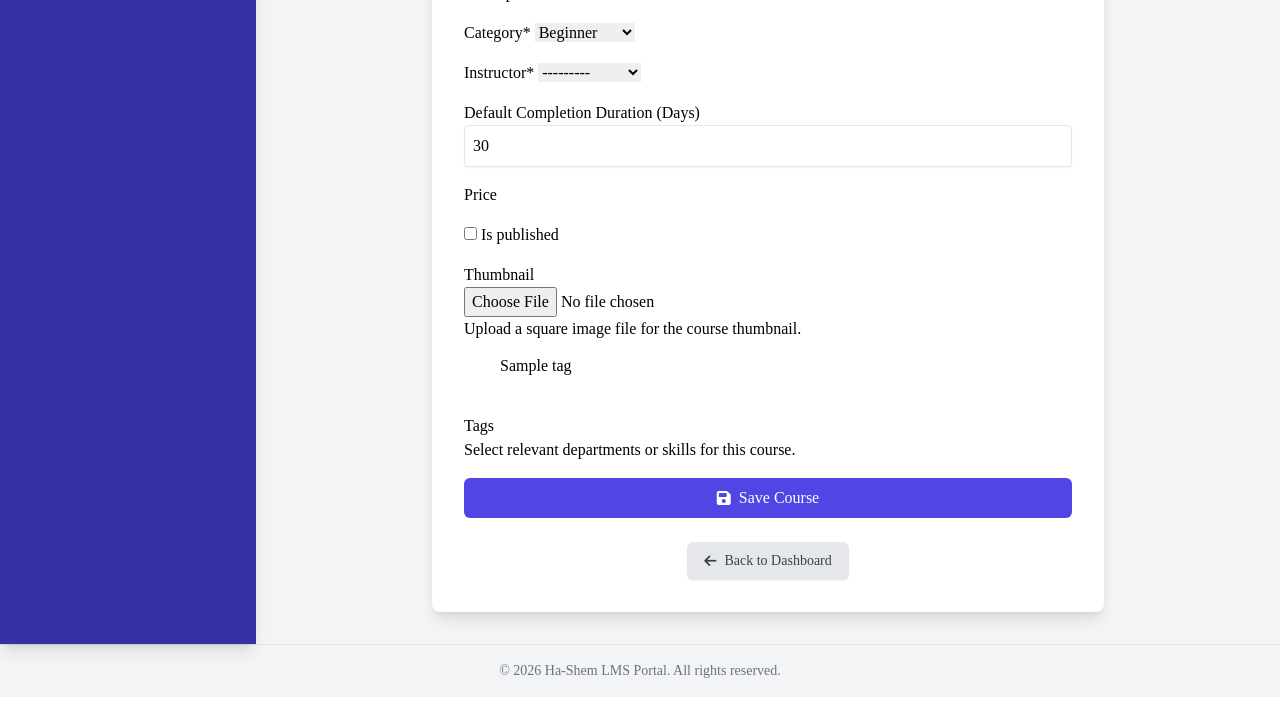
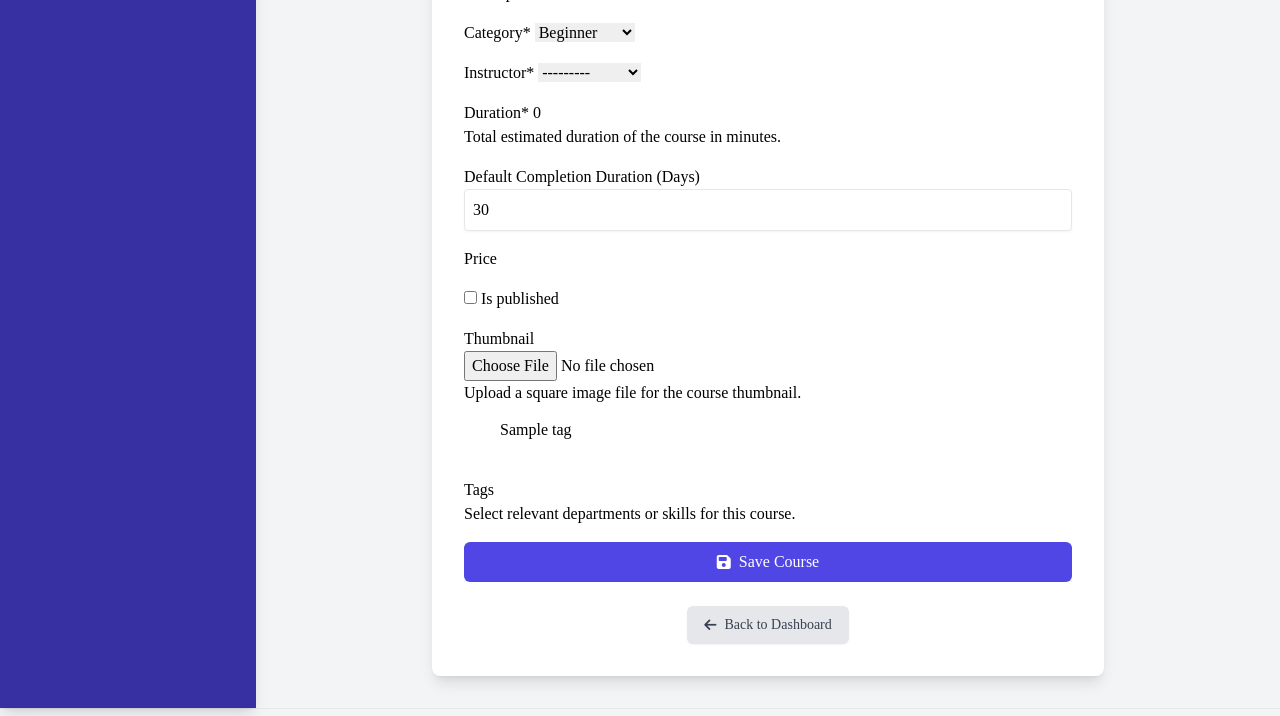
Before and after one commit to Dhamilare/LMS_v_2, a Django app: page /courses/create/ in a window 1280 px wide. Shown: the part 470-1186 px from the top of the page. Before the commit the page ends 1148 px from the top, so only its background shows below. Run offline with Django 5.2, Linux system fonts and the light colour scheme; a user stored in the database is signed in; tables that the repository leaves empty hold one stand-in row (values such as "Sample post"); some libraries are stand-ins or nearby versions.

Commit message:
new changes

```diff
--- a/lmsApp/forms.py
+++ b/lmsApp/forms.py
@@ -69,7 +69,7 @@ class InstructorUpdateForm(UserChangeForm):
 class CourseForm(forms.ModelForm):
     class Meta:
         model = Course
-        fields = ['title', 'description', 'category', 'instructor', 'default_duration_days','price', 'is_published', 'thumbnail', 'tags']
+        fields = ['title', 'description', 'category', 'instructor', 'duration', 'default_duration_days','price', 'is_published', 'thumbnail', 'tags']
         widgets = {
             'description': CKEditor5Widget(config_name='default', attrs={'data-type': 'ckeditor'}),
             'tags': forms.SelectMultiple(attrs={'class': 'form-control'}),
--- a/lmsApp/templates/instructor/course_form.html
+++ b/lmsApp/templates/instructor/course_form.html
@@ -9,7 +9,7 @@
         <h2 class="text-3xl font-bold text-center text-gray-800 mb-6 flex items-center justify-center">
             <i class="fas fa-edit mr-3 text-indigo-600"></i> {{ page_title }}
         </h2>
-        <form method="post" class="space-y-4">
+        <form method="post" class="space-y-4" novalidate>
             {% csrf_token %}
             {{ form.media }}
             {{ form|crispy }}
```
